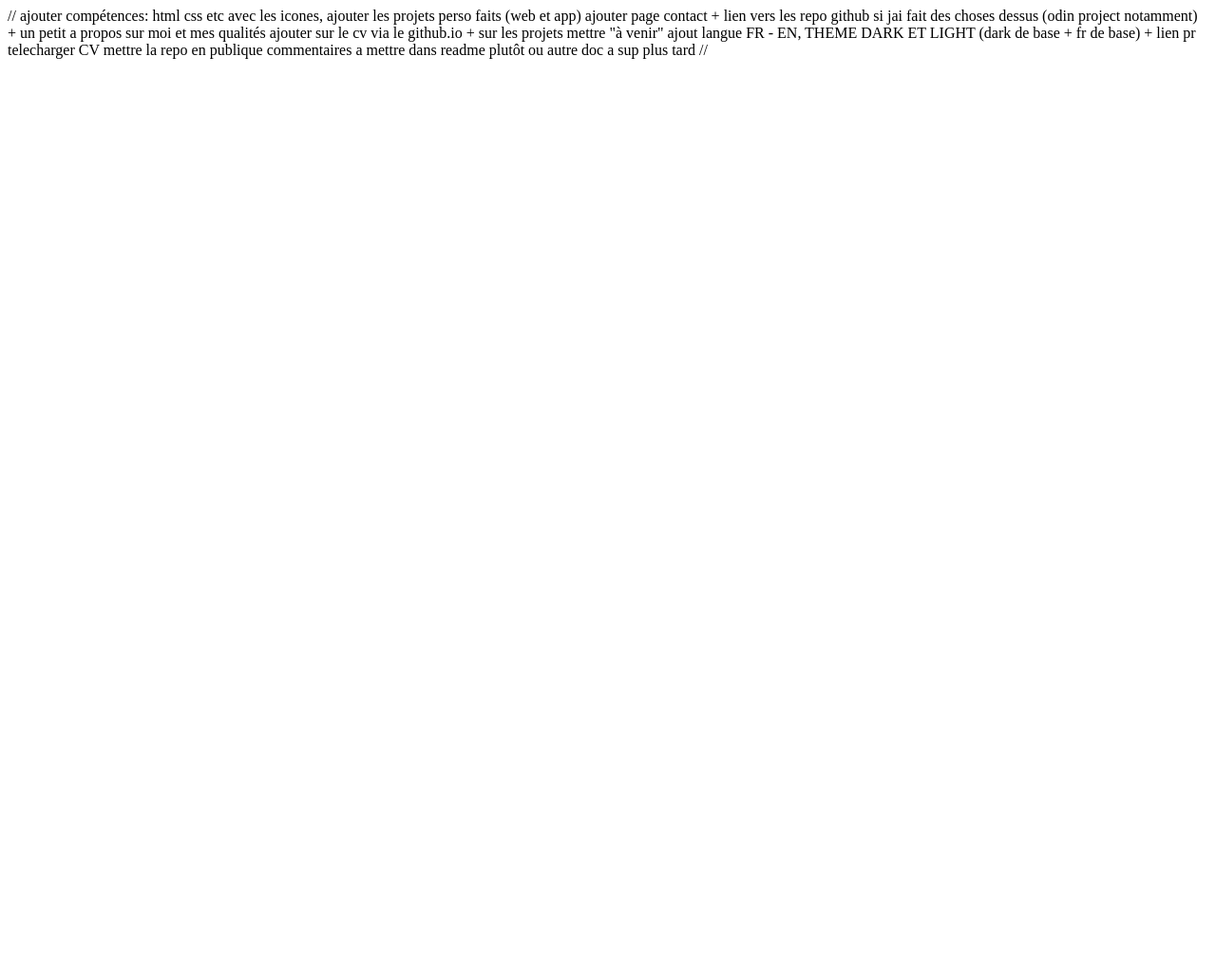
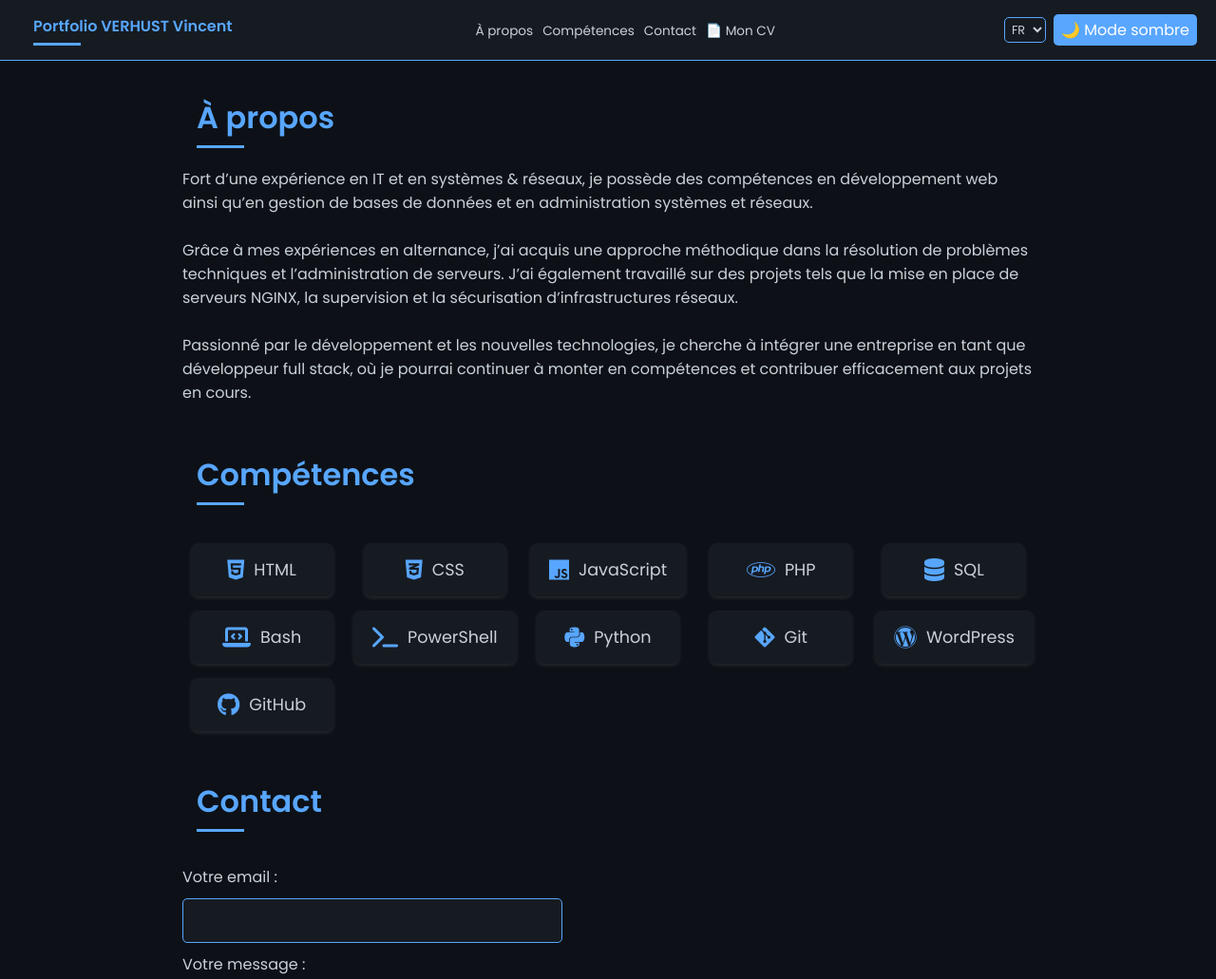
Before and after one commit to v-ntv/Portfolio, a plain HTML site: page index.html in a window 1280 px wide. Shown: the top 1031 px of the page at 95% size. Before the commit the page ends 800 px from the top, so only its background shows below. Drawn offline with Linux system fonts and the light colour scheme.

Commit message:
création du portfolio v1

```diff
--- a/index.html
+++ b/index.html
@@ -4,20 +4,72 @@
     <meta charset="UTF-8">
     <meta name="viewport" content="width=device-width, initial-scale=1.0">
     <title>Portfolio VERHUST Vincent</title>
+    <link rel="stylesheet" href="stylesheet.css">
+    <link rel="stylesheet" href="https://cdnjs.cloudflare.com/ajax/libs/font-awesome/6.4.2/css/all.min.css">
+    <script src="script.js" defer></script> <!-- Chargement après HTML -->
 </head>
+
 <body>
-    //
-    ajouter compétences: html css etc avec les icones,
-    ajouter les projets perso faits (web et app)
-    ajouter page contact
-    + lien vers les repo github si jai fait des choses dessus (odin project notamment)
-    + un petit a propos sur moi et mes qualités
-    ajouter sur le cv via le github.io
-    + sur les projets mettre "à venir"
-    ajout langue FR - EN, THEME DARK ET LIGHT (dark de base + fr de base)
-    + lien pr telecharger CV
-    mettre la repo en publique
-     commentaires a mettre dans readme plutôt ou autre doc a sup plus tard
-    //
+<header>
+    <h1 data-lang="title">Portfolio VERHUST Vincent</h1>
+    <nav>
+        <ul>
+            <li><a href="#about" data-lang="about">À propos</a></li>
+            <li><a href="#skills" data-lang="skills">Compétences</a></li>
+            <li><a href="#contact" data-lang="contact">Contact</a></li>
+            <li><a href="https://cvdesignr.com/p/67cea1134204b?hl=fr_FR" target="_blank" data-lang="cv">📄 Mon CV</a></li>
+        </ul>
+    </nav>
+    <div class="settings">
+        <select id="language">
+            <option value="fr" selected>FR</option>
+            <option value="en">EN</option>
+        </select>
+        <button id="theme-toggle">🌙 <span data-lang="theme">Mode sombre</span></button>
+    </div>
+</header>
+
+<main>
+    <section id="about">
+        <h1 data-lang="about">À propos</h1>
+        <p data-lang="aboutText">
+            Fort d’une expérience en IT et en systèmes & réseaux, je possède des compétences en développement web ainsi qu’en gestion de bases de données et en administration systèmes et réseaux.
+            <br><br>
+            Grâce à mes expériences en alternance, j’ai acquis une approche méthodique dans la résolution de problèmes techniques et l’administration de serveurs. J’ai également travaillé sur des projets tels que la mise en place de serveurs NGINX, la supervision et la sécurisation d’infrastructures réseaux.
+            <br><br>
+            Passionné par le développement et les nouvelles technologies, je cherche à intégrer une entreprise en tant que développeur full stack, où je pourrai continuer à monter en compétences et contribuer efficacement aux projets en cours.
+        </p>
+    </section>
+
+    <section id="skills">
+        <h1 data-lang="skills">Compétences</h1>
+        <div class="skills">
+            <div class="skill"><i class="fa-brands fa-html5"></i> HTML</div>
+            <div class="skill"><i class="fa-brands fa-css3-alt"></i> CSS</div>
+            <div class="skill"><i class="fa-brands fa-js"></i> JavaScript</div>
+            <div class="skill"><i class="fa-brands fa-php"></i> PHP</div>
+            <div class="skill"><i class="fa-solid fa-database"></i> SQL</div>
+            <div class="skill"><i class="fa-solid fa-laptop-code"></i> Bash</div>
+            <div class="skill"><i class="fa-solid fa-terminal"></i> PowerShell</div>
+            <div class="skill"><i class="fa-brands fa-python"></i> Python</div>
+            <div class="skill"><i class="fa-brands fa-git-alt"></i> Git</div>
+            <div class="skill"><i class="fa-brands fa-wordpress"></i> WordPress</div>
+            <div class="skill"><i class="fa-brands fa-github"></i> GitHub</div>
+        </div>
+    </section>
+
+    <section id="contact">
+        <h1 data-lang="contact">Contact</h1>
+        <form action="https://formspree.io/f/movenawk" method="POST">
+            <label for="email" data-lang="email">Votre email :</label>
+            <input type="email" id="email" name="email" required>
+
+            <label for="message" data-lang="message">Votre message :</label>
+            <textarea id="message" name="message" rows="5" required></textarea>
+
+            <button type="submit" data-lang="send">Envoyer</button>
+        </form>
+    </section>
+</main>
 </body>
 </html>
--- /dev/null
+++ b/script.js
@@ -0,0 +1,65 @@
+document.addEventListener("DOMContentLoaded", function () {
+    const themeToggle = document.getElementById("theme-toggle");
+    const body = document.body;
+    const languageSelect = document.getElementById("language");
+
+    // 🌙 Gestion du Thème Clair / Sombre
+    if (localStorage.getItem("theme") === "light") {
+        body.classList.add("light-mode");
+    }
+
+    themeToggle.addEventListener("click", () => {
+        body.classList.toggle("light-mode");
+
+        localStorage.setItem("theme", body.classList.contains("light-mode") ? "light" : "dark");
+    });
+
+    // 🌍 Traductions FR / EN
+    const translations = {
+        en: {
+            title: "Portfolio VERHUST Vincent",
+            about: "About",
+            aboutText: "With experience in IT and systems & networks, I have skills in web development as well as database management and systems and network administration. <br><br> Thanks to my work-study experiences, I have acquired a methodical approach to solving technical problems and server administration. I have also worked on projects such as setting up NGINX servers, monitoring and securing network infrastructures. <br><br> Passionate about development and new technologies, I am looking to join a company as a full stack developer, where I can continue to develop my skills and contribute effectively to ongoing projects.",
+            skills: "Skills",
+            contact: "Contact",
+            email: "Your email:",
+            message: "Your message:",
+            send: "Send",
+            cv: "📄 My Resume",
+            theme: "Dark Mode"
+        },
+        fr: {
+            title: "Portfolio VERHUST Vincent",
+            about: "À propos",
+            aboutText: "Fort d’une expérience en IT et en systèmes & réseaux, je possède des compétences en développement web ainsi qu’en gestion de bases de données et en administration systèmes et réseaux. <br><br> Grâce à mes expériences en alternance, j’ai acquis une approche méthodique dans la résolution de problèmes techniques et l’administration de serveurs. J’ai également travaillé sur des projets tels que la mise en place de serveurs NGINX, la supervision et la sécurisation d’infrastructures réseaux. <br><br> Passionné par le développement et les nouvelles technologies, je cherche à intégrer une entreprise en tant que développeur full stack, où je pourrai continuer à monter en compétences et contribuer efficacement aux projets en cours.",
+            skills: "Compétences",
+            contact: "Contact",
+            email: "Votre email :",
+            message: "Votre message :",
+            send: "Envoyer",
+            cv: "📄 Mon CV",
+            theme: "Mode sombre"
+        }
+    };
+
+    function changeLanguage(lang) {
+        document.querySelectorAll("[data-lang]").forEach(el => {
+            const key = el.getAttribute("data-lang");
+            if (translations[lang][key]) {
+                el.innerHTML = translations[lang][key];
+            }
+        });
+
+        localStorage.setItem("lang", lang);
+    }
+
+    // 🔄 Applique la langue sauvegardée ou défaut à FR
+    const savedLang = localStorage.getItem("lang") || "fr";
+    languageSelect.value = savedLang;
+    changeLanguage(savedLang);
+
+    // 🎛️ Écouteur pour changer la langue
+    languageSelect.addEventListener("change", (event) => {
+        changeLanguage(event.target.value);
+    });
+});
--- /dev/null
+++ b/stylesheet.css
@@ -0,0 +1,279 @@
+/* Importation de la police */
+@import url('https://fonts.googleapis.com/css2?family=Poppins:wght@300;400;600&display=swap');
+
+* {
+    margin: 0;
+    padding: 0;
+    box-sizing: border-box;
+    font-family: 'Poppins', sans-serif;
+}
+
+body {
+    background-color: #0d1117;
+    color: #c9d1d9;
+    padding: 50px 15%;
+}
+
+/* Style général des titres */
+h1 {
+    font-size: 2rem;
+    font-weight: 600;
+    color: #58a6ff;
+    margin: 40px 0 10px;
+    text-align: left;
+    position: relative;
+    padding: 10px 15px;
+    border-radius: 10px;
+    transition: all 0.4s ease;
+    display: inline-block; /* Le cadre s'arrête au texte */
+}
+
+/* Barre sous le titre */
+h1::after {
+    content: "";
+    display: block;
+    width: 50px; /* Départ court */
+    height: 3px;
+    background-color: #58a6ff;
+    margin-top: 5px;
+    transition: width 0.5s ease;
+}
+
+/* Effet au survol */
+h1:hover {
+    font-size: 2.2rem;
+    transform: translateX(5px);
+    background-color: rgba(88, 166, 255, 0.15);
+    border: 2px solid #58a6ff;
+    box-shadow: 0 0 15px rgba(88, 166, 255, 0.3);
+    width: fit-content; /* Ajuste le cadre à la largeur du texte */
+}
+
+/* Le trait prend toute la largeur du titre */
+h1:hover::after {
+    width: 100%;
+}
+
+/* Conteneur des compétences */
+.skills {
+    display: grid;
+    grid-template-columns: repeat(auto-fill, minmax(160px, 1fr)); /* Grille responsive */
+    gap: 15px;
+    margin-top: 20px;
+    justify-items: center; /* Centre chaque compétence dans sa cellule */
+}
+
+/* Style des blocs de compétences */
+.skill {
+    display: flex;
+    align-items: center;
+    justify-content: center;  /* Centre l'icône et le texte horizontalement */
+    gap: 10px;
+    background: #161b22;
+    padding: 15px 20px;
+    border-radius: 8px;
+    box-shadow: 0 2px 4px rgba(255, 255, 255, 0.1);
+    font-size: 1.1rem;
+    color: #c9d1d9;
+    transition: all 0.3s ease;
+    text-align: center; /* Centre le texte et l'icône */
+    width: fit-content;  /* Ajuste la largeur du cadre en fonction du texte + icône */
+    min-width: 150px; /* Minimum width pour que le cadre soit assez grand même si le texte est court */
+    word-wrap: break-word; /* Casse les mots longs */
+    white-space: normal; /* Permet aux lignes de se couper */
+}
+
+/* Icônes des compétences */
+.skill i {
+    font-size: 1.5rem;
+    color: #58a6ff;
+}
+
+/* Effet au survol des compétences */
+.skill:hover {
+    transform: translateY(-3px);
+    background: rgba(88, 166, 255, 0.2);
+    box-shadow: 0 0 10px rgba(88, 166, 255, 0.3);
+}
+
+/* Style du formulaire */
+form {
+    display: flex;
+    flex-direction: column;
+    gap: 10px;
+    max-width: 400px;
+    margin-top: 15px;
+}
+
+label {
+    font-size: 1rem;
+    color: #c9d1d9;
+}
+
+input, textarea {
+    width: 100%;
+    padding: 10px;
+    border: 1px solid #58a6ff;
+    border-radius: 5px;
+    background: #161b22;
+    color: #c9d1d9;
+    font-size: 1rem;
+}
+
+input:focus, textarea:focus {
+    outline: none;
+    border-color: #88c0ff;
+    box-shadow: 0 0 8px rgba(88, 166, 255, 0.5);
+}
+
+button {
+    padding: 10px;
+    background: #58a6ff;
+    border: none;
+    border-radius: 5px;
+    color: #fff;
+    font-size: 1rem;
+    cursor: pointer;
+    transition: background 0.3s ease;
+}
+
+button:hover {
+    background: #4078c0;
+}
+
+/* Header */
+header {
+    display: flex;
+    justify-content: space-between;
+    align-items: center;
+    background: #161b22;
+    padding: 5px 20px; /* Réduit le padding du header */
+    border-bottom: 1px solid #58a6ff; /* Diminue l'épaisseur de la bordure */
+    position: fixed;
+    width: 100%;
+    top: 0;
+    left: 0;
+    z-index: 1000;
+    box-sizing: border-box;
+}
+
+/* Titre du header */
+header h1 {
+    font-size: 1rem; /* Réduit la taille du titre */
+    color: #58a6ff;
+    margin: 0; /* Enlève la marge par défaut */
+}
+
+/* Navigation */
+nav ul {
+    display: flex;
+    list-style: none;
+    gap: 10px; /* Réduit l'espace entre les liens */
+}
+
+nav ul li a {
+    text-decoration: none;
+    color: #c9d1d9;
+    font-size: 0.85rem; /* Réduit la taille des liens */
+    transition: color 0.3s ease;
+}
+
+nav ul li a:hover {
+    color: #58a6ff;
+}
+
+/* Section des paramètres (langue + thème) */
+.settings {
+    display: flex;
+    gap: 8px;
+    align-items: center;
+}
+
+/* Sélecteur de langue */
+#language {
+    padding: 3px;
+    border-radius: 5px;
+    border: 1px solid #58a6ff;
+    background: #161b22;
+    color: #c9d1d9;
+    font-size: 0.8rem;
+    cursor: pointer;
+}
+
+/* Bouton de thème */
+#theme-toggle {
+    padding: 4px 8px; /* Réduit la taille du bouton */
+    border: none;
+    border-radius: 5px;
+    background: #58a6ff;
+    color: #fff;
+    cursor: pointer;
+    transition: background 0.3s ease;
+}
+
+#theme-toggle:hover {
+    background: #4078c0;
+}
+
+/* Footer */
+footer {
+    margin-top: 50px;
+    text-align: center;
+    color: #c9d1d9;
+    font-size: 0.9rem;
+}
+
+/* Mode clair */
+.light-mode {
+    background-color: #ffffff;
+    color: #0d1117;
+}
+
+/* Header et composants */
+.light-mode header,
+.light-mode .skill,
+.light-mode input,
+.light-mode textarea {
+    background: #f0f0f0;
+    color: #0d1117;
+    border-color: #58a6ff;
+}
+
+/* Lien en mode clair */
+.light-mode a {
+    color: #0d1117;
+}
+
+.light-mode h1 {
+    color: #0d1117;
+}
+
+.light-mode h1::after {
+    background-color: #0d1117;
+}
+
+/* Effet au survol en mode clair */
+.light-mode .skill:hover {
+    background: rgba(88, 166, 255, 0.3);
+}
+
+/* Mode clair - Placeholders en noir */
+body.light-mode ::-webkit-input-placeholder { /* Pour Chrome, Safari */
+    color: #000000 !important;
+    opacity: 1 !important;
+}
+
+body.light-mode ::-moz-placeholder { /* Pour Firefox */
+    color: #000000 !important;
+    opacity: 1 !important;
+}
+
+body.light-mode :-ms-input-placeholder { /* Pour Internet Explorer */
+    color: #000000 !important;
+    opacity: 1 !important;
+}
+
+body.light-mode ::placeholder { /* Standard */
+    color: #000000 !important;
+    opacity: 1 !important;
+}
```
